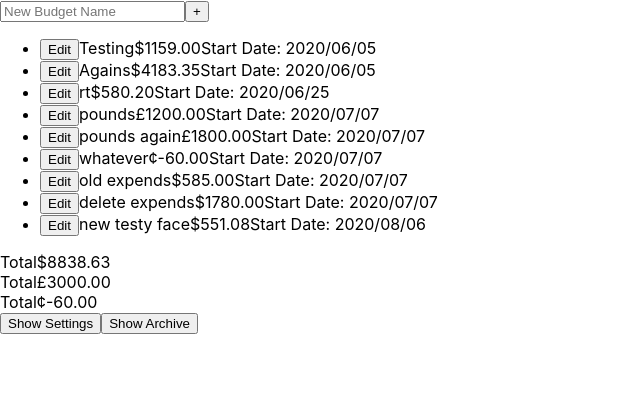
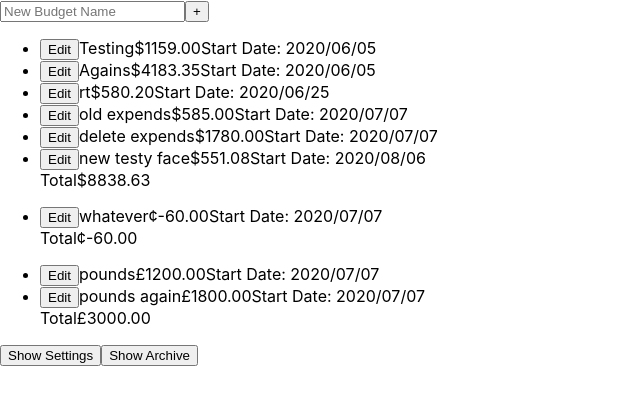
Before and after one commit to helloRupa/simply-budget, a React (Create React App) app: page / in a window 1280 px wide. Shown: the top 404 px of the page, without its empty margins (0-640 px from the left). Built offline with nearby package versions, Linux system fonts and the light colour scheme; no server answers; data requests are answered from the project's data file; the HTML template or start-up script is replaced by a standard one.

Commit message:
Group budgets and totals by currency

```diff
--- a/src/components/Dashboard.js
+++ b/src/components/Dashboard.js
@@ -1,7 +1,6 @@
 import React, { useEffect } from 'react';
 import CreateBudget from './dashboard/CreateBudget';
 import Budgets from './dashboard/Budgets';
-import Totals from './dashboard/Totals';
 import { updateBudgetsCurrentPeriods } from '../actions/budget_actions';
 import { fetchExpenditures } from '../actions/expenditure_actions';
 import { connect } from 'react-redux';
@@ -32,8 +31,7 @@ function Dashboard({
   return (
     <div>
       <CreateBudget />
-      <Budgets {...{ budgets }} />
-      <Totals {...{ budgets, expenditures }} />
+      <Budgets {...{ budgets, expenditures }} />
 
       <button onClick={chooseSettings}>
         Show Settings
--- a/src/components/dashboard/Budgets.js
+++ b/src/components/dashboard/Budgets.js
@@ -1,21 +1,34 @@
-import React from 'react';
+import React, { useState, useEffect } from 'react';
+import { budgetsByCurrency } from '../../utils/format';
 import Budget from './Budget';
+import Total from './Total';
 
-function Budgets({ budgets=[] }) {
+function Budgets({ budgets=[], expenditures=[] }) {
+  const [budgetGroups, setBudgetGroups] = useState({});
+
+  useEffect(() => {
+    setBudgetGroups(budgetsByCurrency(budgets));
+  }, [budgets]);
+
   const noBudgets = () =>
-    budgets.length === 0 ? <li>You don't have any budgets</li> : null;
+    budgets.length === 0 ? <p>You don't have any budgets</p> : null;
 
   const sortBudgets = budgets => budgets.sort((a, b) => a.id - b.id);
 
-  return (
-    <ul>
-      { noBudgets() }
-      { sortBudgets(budgets).map(budget =>
+
+
+  return <section>
+    { noBudgets() }
+
+    { Object.keys(budgetGroups).map(key => <ul key={key}>
+      {sortBudgets(budgetGroups[key]).map(budget =>
         <li key={budget.id}>
           <Budget {...{ budget }} />
-        </li>) }
-    </ul>
-  )
+        </li>)}
+        <Total budgets={budgetGroups[key]} expenditures={expenditures} currency={key} />
+      </ul>)
+    }
+  </section>
 }
 
 export default Budgets;
--- a/src/components/dashboard/Totals.js
+++ /dev/null
@@ -1,25 +0,0 @@
-import React, { useEffect, useState } from 'react';
-import { budgetsByCurrency } from '../../utils/format';
-import Total from './Total';
-
-function Totals({ budgets, expenditures }) {
-  const [budgetGroups, setBudgetGroups] = useState({});
-
-  useEffect(() => {
-    setBudgetGroups(budgetsByCurrency(budgets));
-  }, [budgets]);
-
-  return (
-    <>
-      { Object.keys(budgetGroups).map(key =>
-        <Total currency={key}
-          budgets={budgetGroups[key]}
-          expenditures={expenditures}
-          key={key}
-        />)
-      }
-    </>
-  );
-}
-
-export default Totals;
```
